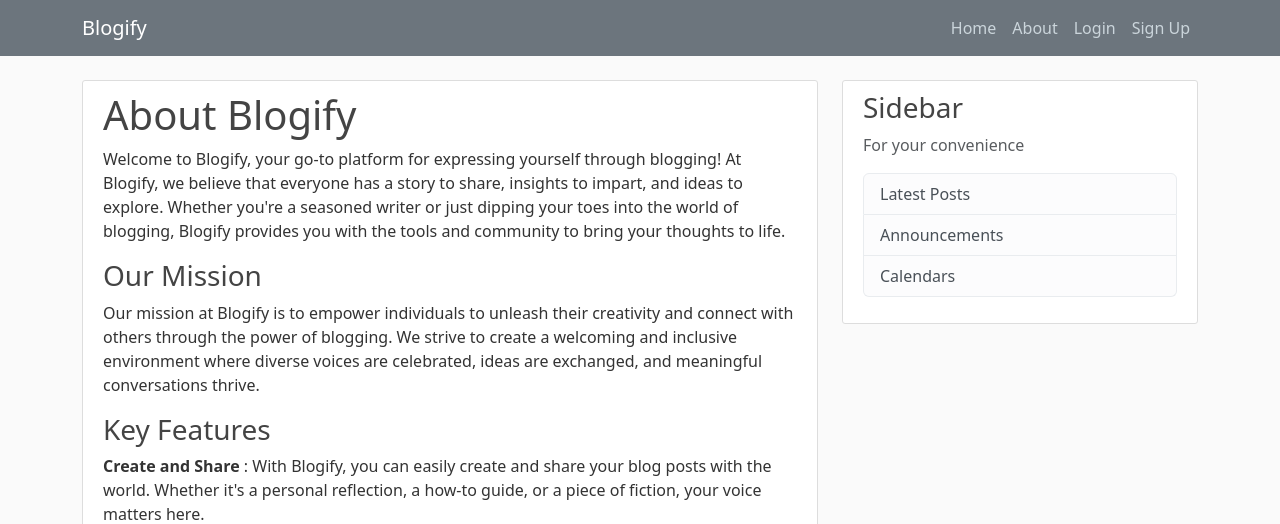
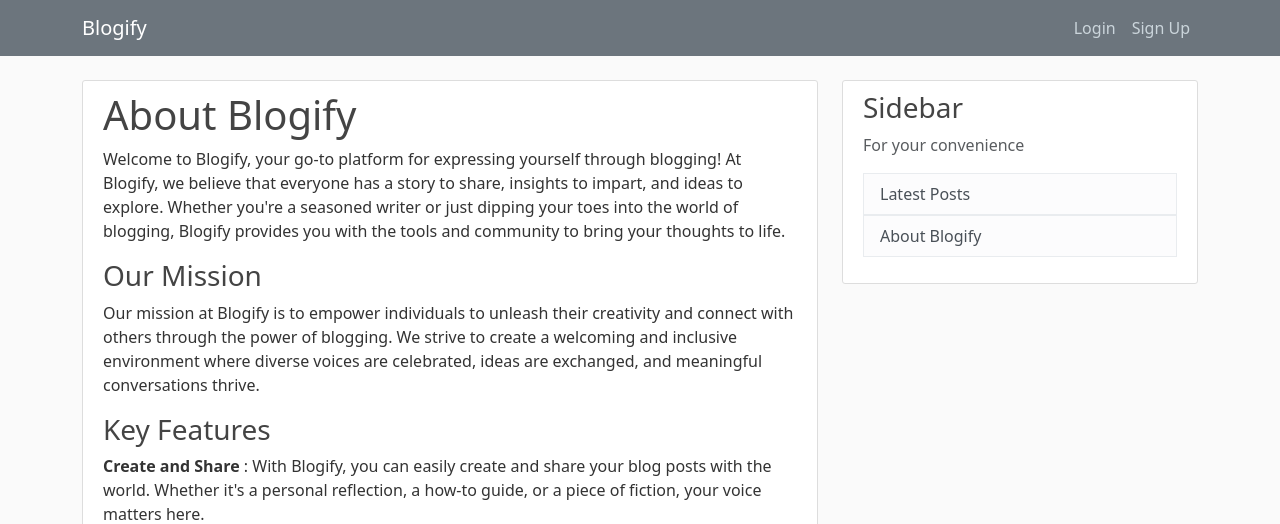
Before and after one commit to Khiingleo/Blogify, a Flask app: page /about in a window 1280 px wide. Shown: the top 524 px of the page. Run offline with Flask 3, Linux system fonts and the light colour scheme; some libraries are stand-ins or nearby versions.

Commit message:
some changes made

```diff
--- a/blogify/templates/base.html
+++ b/blogify/templates/base.html
@@ -26,12 +26,12 @@
                 </button>
                 <div class="collapse navbar-collapse " id="navbarNav">
                     <ul class="navbar-nav ms-auto mb-2 mb-lg-0">
-                        <li class="nav-item">
+                        <!-- <li class="nav-item">
                             <a class="nav-link active" aria-current="page" href="{{ url_for('main.home') }}">Home</a>
                         </li>
                         <li class="nav-item">
                             <a class="nav-link" href="{{ url_for('main.about') }}">About</a>
-                        </li>
+                        </li> -->
                         {% if current_user.is_authenticated %}
                             <li class="nav-item">
                                 <a class="nav-link" href="{{ url_for('posts.new_post') }}">New Post</a>
@@ -74,9 +74,8 @@
                     <h3>Sidebar</h3>
                     <p class='text-muted'>For your convenience
                         <ul class="list-group">
-                            <li class="list-group-item list-group-item-light">Latest Posts</li>
-                            <li class="list-group-item list-group-item-light">Announcements</li>
-                            <li class="list-group-item list-group-item-light">Calendars</li>
+                            <a href="{{ url_for('main.home') }}"><li class="list-group-item list-group-item-light">Latest Posts</li></a>
+                            <a href="{{ url_for('main.about') }}"><li class="list-group-item list-group-item-light">About Blogify</li></a>
                         </ul>
                     </p>
                 </div>
--- a/blogify/templates/post.html
+++ b/blogify/templates/post.html
@@ -37,7 +37,7 @@
                                 <div class="d-flex justify-content-between align-items-center">
                                     <div>
                                         <img class="rounded-circle article-img"  src="{{ url_for('static', filename='profile_pics/' + comment.author.image_file) }}" alt="">
-                                        <a href="/posts/{{ comment.author.username }}">{{ comment.author.username }}</a>: {{ comment.content }}
+                                        <a href="{{ url_for('users.user_posts', username=comment.author.username)}}">{{ comment.author.username }}</a>: {{ comment.content }}
                                     </div>
                                     <div>
                                         <small class="text-muted">{{ comment.date_posted.strftime('%Y-%m-%d') }}</small>
```
